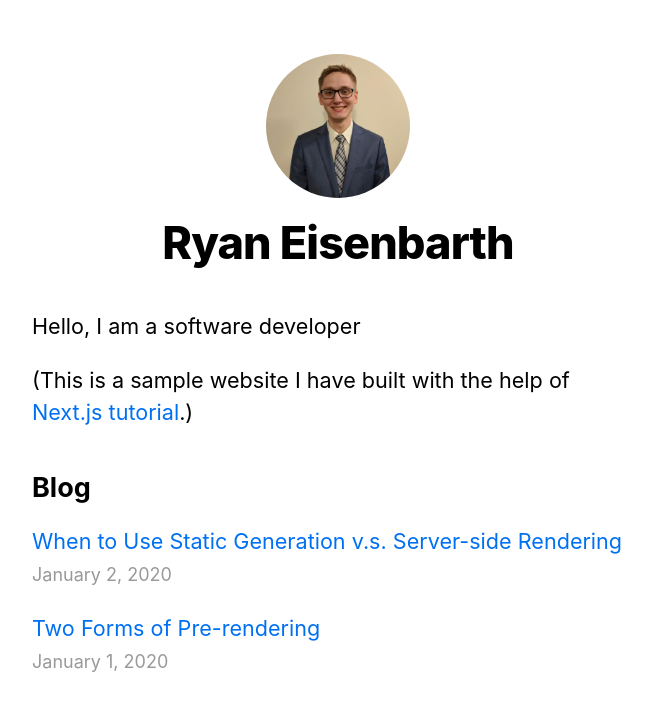
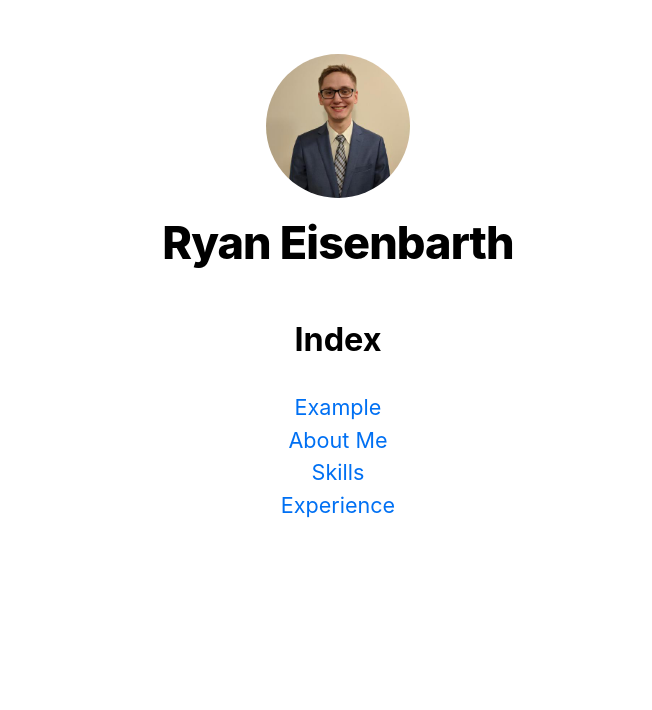
Before and after one commit to eisenbar/MyWebsite, a Next.js app in the folder mywebapp/: page / in a window 1280 px wide. Shown: the top 710 px of the page, without its empty margins (302-954 px from the left). Built offline with nearby package versions, Linux system fonts and the light colour scheme.

Commit message:
tearing apart the site

```diff
--- a/mywebapp/components/layout.js
+++ b/mywebapp/components/layout.js
@@ -3,6 +3,7 @@ import Head from 'next/head';
 import utilStyles from '../styles/utils.module.css';
 import Link from 'next/link';
 import React from "react";
+import {TitleLoadFade} from "../animations/TitleLoadFade";
 
 const name = 'Ryan Eisenbarth';
 export const siteTitle = "Ryan's Site";
@@ -33,7 +34,10 @@ export default function Layout({ children, home }) {
                             className={`${styles.headerHomeImage} ${utilStyles.borderCircle}`}
                             alt={name}
                         />
-                        <h2 className={utilStyles.heading2Xl}>{name}</h2>
+                        <TitleLoadFade
+                        title={
+                            <h2 className={utilStyles.heading2Xl}>{name}</h2>
+                        }/>
                     </>
                 ) : (
                     <>
--- a/mywebapp/pages/Example.js
+++ b/mywebapp/pages/Example.js
@@ -1,6 +1,7 @@
 import * as React from "react";
 import {motion, useMotionValue, useTransform} from "framer-motion";
 import styles from '../styles/exampleStyle.module.css';
+import Layout from "../components/layout";
 
 export default function Example() {
     const boxVariants = {
@@ -18,6 +19,7 @@ export default function Example() {
     const opacity = useTransform(pathLength, [0.05, 0.15], [0, 1]);
 
     return (
+        <Layout>
             <div className={styles.body}>
                 <motion.div
                     style={{
@@ -46,5 +48,6 @@ export default function Example() {
                     </svg>
                 </motion.div>
             </div>
+        </Layout>
     );
 }
--- a/mywebapp/pages/index.js
+++ b/mywebapp/pages/index.js
@@ -42,18 +42,57 @@ export default function Home({allPostsData}) {
           <Head>
               <title>{siteTitle}</title>
           </Head>
-          <section className={utilStyles.headingMd}>
+
+          <section className={`${utilStyles.headingMd} ${utilStyles.padding1px} `}>
+
+              <TitleLoadFade title={<h1 className={utilStyles.header}>Index</h1>} />
+
+              <div className={utilStyles.indexItem}>
+                  <Link href="/Example">
+                      <a>Example</a>
+                  </Link>
+              </div>
+
+              <div className={utilStyles.indexItem}>
+                  <Link href="/aboutMe">
+                      <a>About Me</a>
+                  </Link>
+              </div>
+
+              <div className={utilStyles.indexItem}>
+                  <Link href="/skills">
+                      <a>Skills</a>
+                  </Link>
+              </div>
+
+              <div className={utilStyles.indexItem}>
+                  <Link href="/experience">
+                      <a>Experience</a>
+                  </Link>
+              </div>
+
+
+          </section>
+      </Layout>
+  )
+}
+
+
+
+/*
+Deprecated code, might use later
+
+<section className={utilStyles.headingMd}>
           <p>Hello, I am a software developer</p>
           <p>
             (This is a sample website I have built with the help of {' '}
             <a href="https://nextjs.org/learn">Next.js tutorial</a>.)
           </p>
         </section>
-          <section className={`${utilStyles.headingMd} ${utilStyles.padding1px}`}>
 
-              <TitleLoadFade title={<h1 className={utilStyles.headingLg}>Blog</h1>} />
 
-                  <ul className={utilStyles.list}>
+
+<ul className={utilStyles.list}>
                       {allPostsData.map(({id, date, title}) => (
                           <li className={utilStyles.listItem} key={id}>
                               <Link href="/posts/[id]" as={`/posts/${id}`}>
@@ -66,7 +105,4 @@ export default function Home({allPostsData}) {
                           </li>
                       ))}
                   </ul>
-          </section>
-      </Layout>
-  )
-}
+ */
--- a/mywebapp/styles/utils.module.css
+++ b/mywebapp/styles/utils.module.css
@@ -50,3 +50,15 @@
 .lightText {
     color: #999;
 }
+
+.header {
+    display: flex;
+    flex-direction: column;
+    align-items: center;
+}
+
+.indexItem {
+    display: flex;
+    flex-direction: column;
+    align-items: center;
+}
```
Also changed, not shown: mywebapp/pages/aboutMe.js (added, +13 -0 lines), mywebapp/pages/experience.js (added, +13 -0 lines), mywebapp/pages/skills.js (added, +13 -0 lines). Lines whose indentation alone changed are shown as unchanged.
